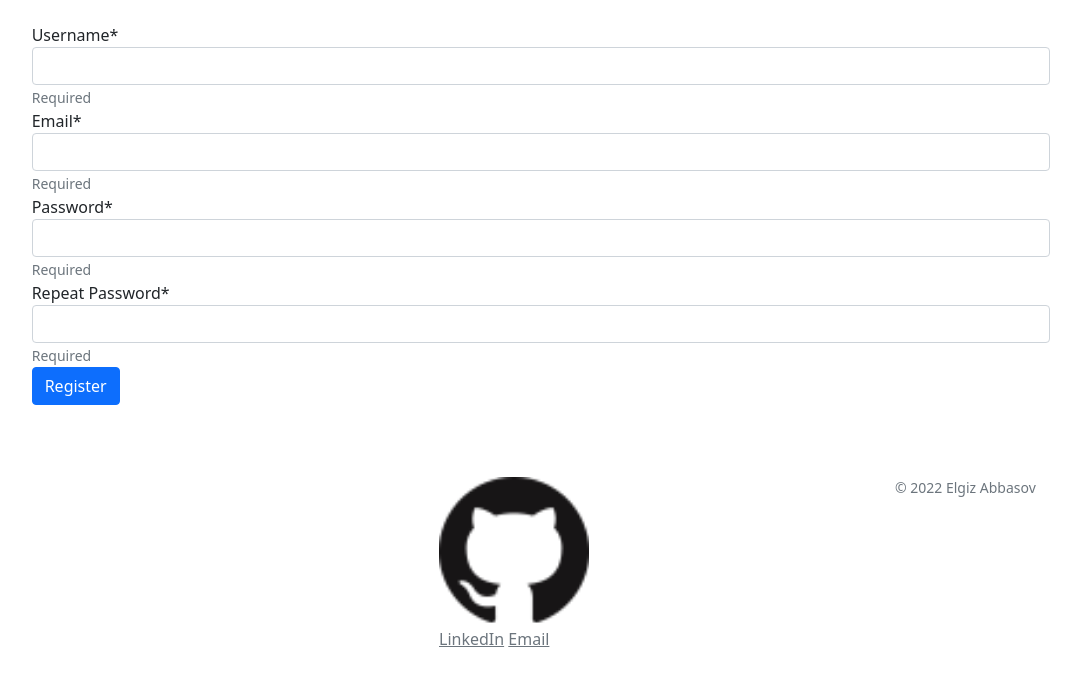
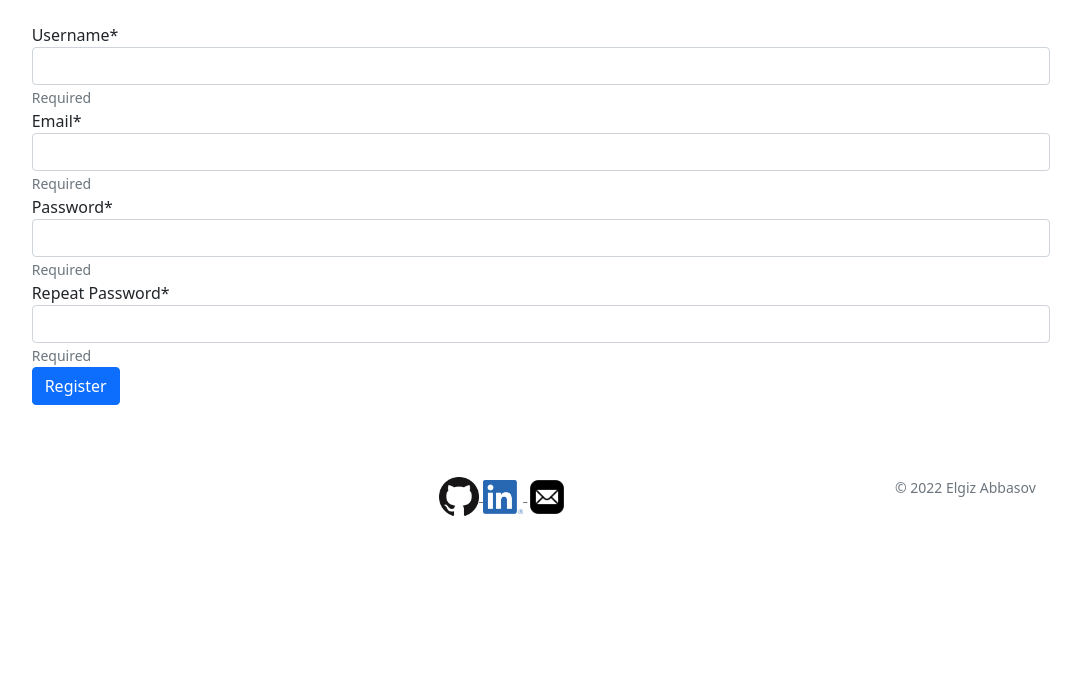
Before and after one commit to elgizabbasov/kicksale, a Django app: page /account/register/ in a window 1280 px wide. Shown: the part 68-754 px from the top of the page, without its empty margins (99-1180 px from the left). Run offline with Django 3.2, Linux system fonts and the light colour scheme; data that the repository does not hold is empty; parts of the project's set-up code (start-up, migrations or seed data) failed here and were passed over; some libraries are stand-ins or nearby versions.

Commit message:
Added email and linkedin links

```diff
--- a/templates/base.html
+++ b/templates/base.html
@@ -129,11 +129,19 @@
                 <ul class="list-unstyled text-small">
                     <li style="display: inline">
                         <a class="link-secondary" href="https://github.com/elgizabbasov">
-                            <img src="{% static "media/GitHub.png" %}" width="150px">
+                            <img src="{% static "media/GitHub.png" %}" width="40px">
                         </a>
                     </li>
-                    <li style="display: inline"><a class="link-secondary" href="https://www.linkedin.com/in/elgizabbasov/">LinkedIn</a></li>
-                    <li style="display: inline"><a class="link-secondary" href="mailto:elgizabbasov2001@gmail.com">Email</a></li>
+                    <li style="display: inline">
+                        <a class="link-secondary" href="https://www.linkedin.com/in/elgizabbasov/">
+                            <img src="{% static "media/LinkedIn.png" %}" width="40px">
+                        </a>
+                    </li>
+                    <li style="display: inline">
+                        <a class="link-secondary" href="mailto:elgizabbasov2001@gmail.com">
+                            <img src="{% static "media/Email.png" %}" width="40px">
+                        </a>
+                    </li>
                 </ul>
             </div>
             <div class="col-6 col-md">
```
Also changed, not shown: static/media/Email.png (added), static/media/LinkedIn.png (added).
